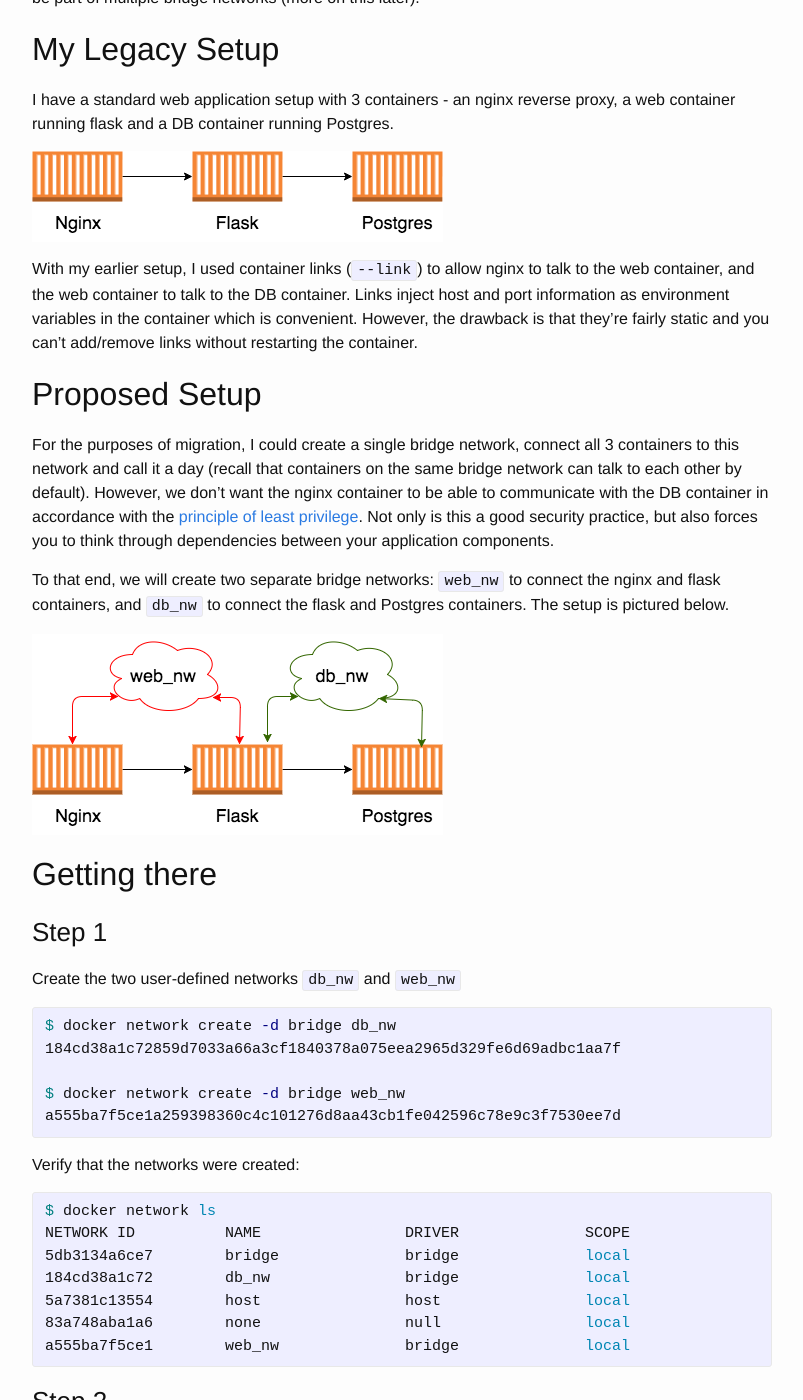
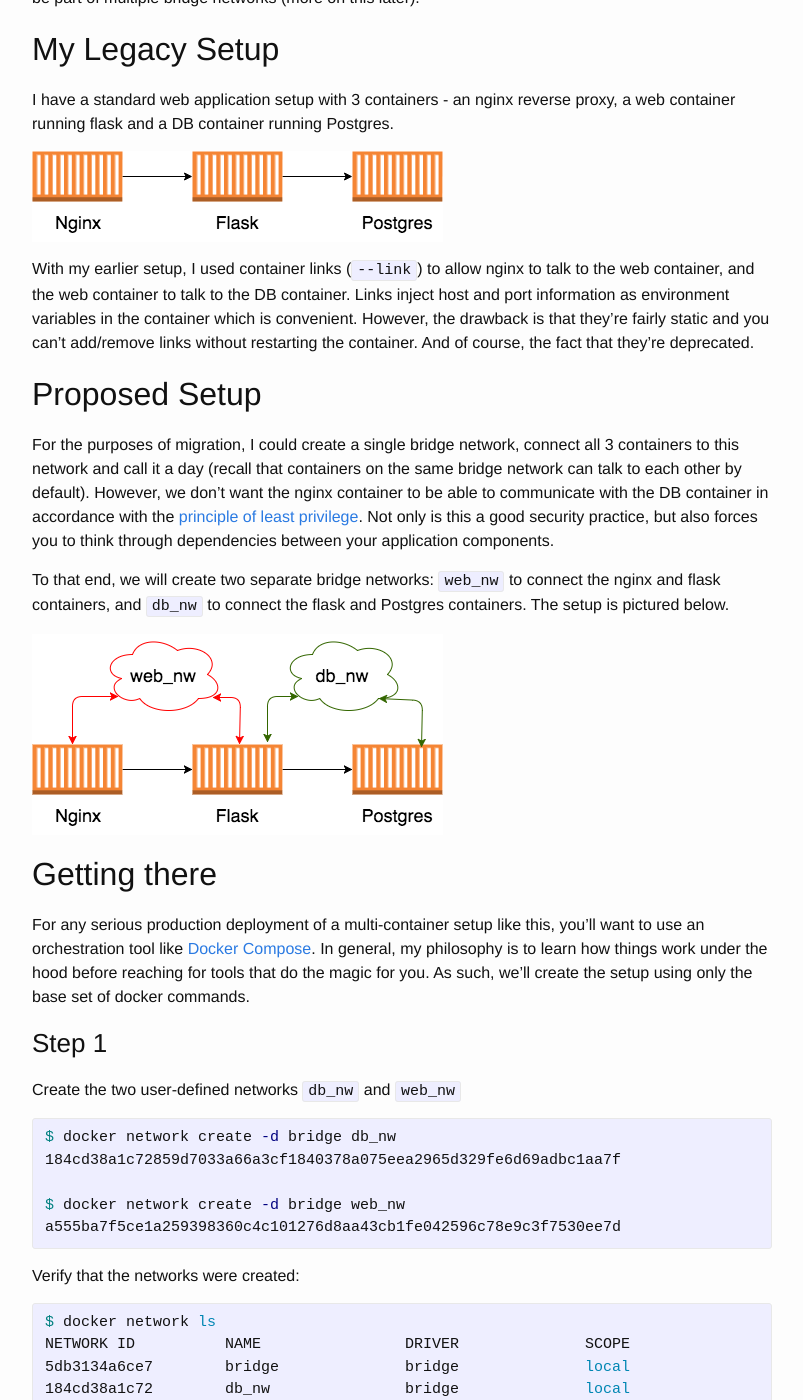
Before and after one commit to juggernaut/juggernaut.github.io, a Jekyll site: the page built from _posts/2017-09-14-docker-migrating-legacy-links.markdown, in a window 1280 px wide and 1400 px high, scrolled down 463 px. Shown: the whole window, without its empty margins (238-1041 px from the left). Built offline with Jekyll 4.4.1, drawn with Linux system fonts in a browser that asks for light colours.

Commit message:
Add disclaimer about docker compose

```diff
--- a/_posts/2017-09-14-docker-migrating-legacy-links.markdown
+++ b/_posts/2017-09-14-docker-migrating-legacy-links.markdown
@@ -19,7 +19,7 @@ I have a standard web application setup with 3 containers - an nginx reverse pro
 
 ![Legacy Setup]({{ site.baseurl }}/assets/MigratingLegacyLinksLegacySetup.png)
 
-With my earlier setup, I used container links (`--link`) to allow nginx to talk to the web container, and the web container to talk to the DB container. Links inject host and port information as environment variables in the container which is convenient. However, the drawback is that they're fairly static and you can't add/remove links without restarting the container.
+With my earlier setup, I used container links (`--link`) to allow nginx to talk to the web container, and the web container to talk to the DB container. Links inject host and port information as environment variables in the container which is convenient. However, the drawback is that they're fairly static and you can't add/remove links without restarting the container. And of course, the fact that they're deprecated.
 
 ## Proposed Setup
 
@@ -34,6 +34,10 @@ The setup is pictured below.
 ![Proposed Setup]({{ site.baseurl }}/assets/MigratingLegacyLinksProposedSetup.png)
 
 ## Getting there
+
+For any serious production deployment of a multi-container setup like this, you'll want to use an orchestration tool like [Docker Compose](https://docs.docker.com/compose/).
+In general, my philosophy is to learn how things work under the hood before reaching for tools that do the magic for you. As such, we'll create the setup using only the
+base set of docker commands.
 
 ### Step 1
 
```
